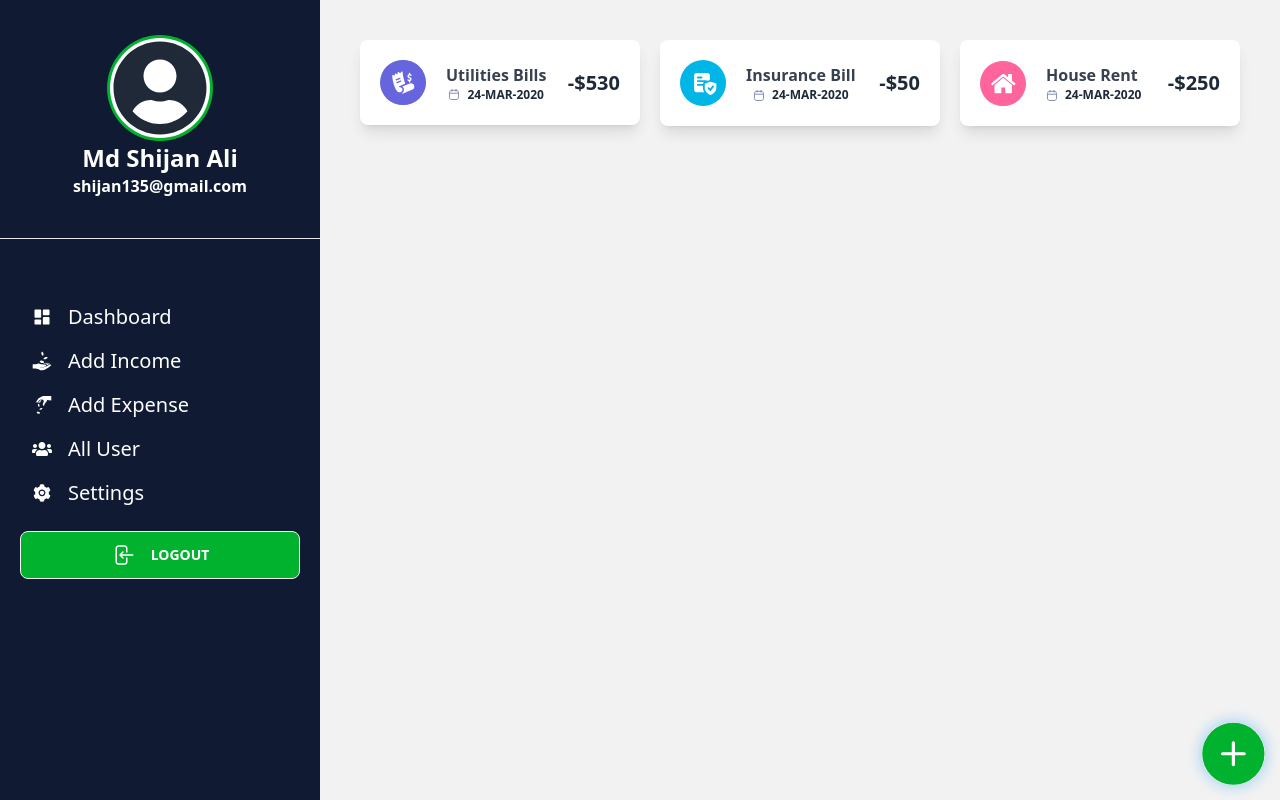
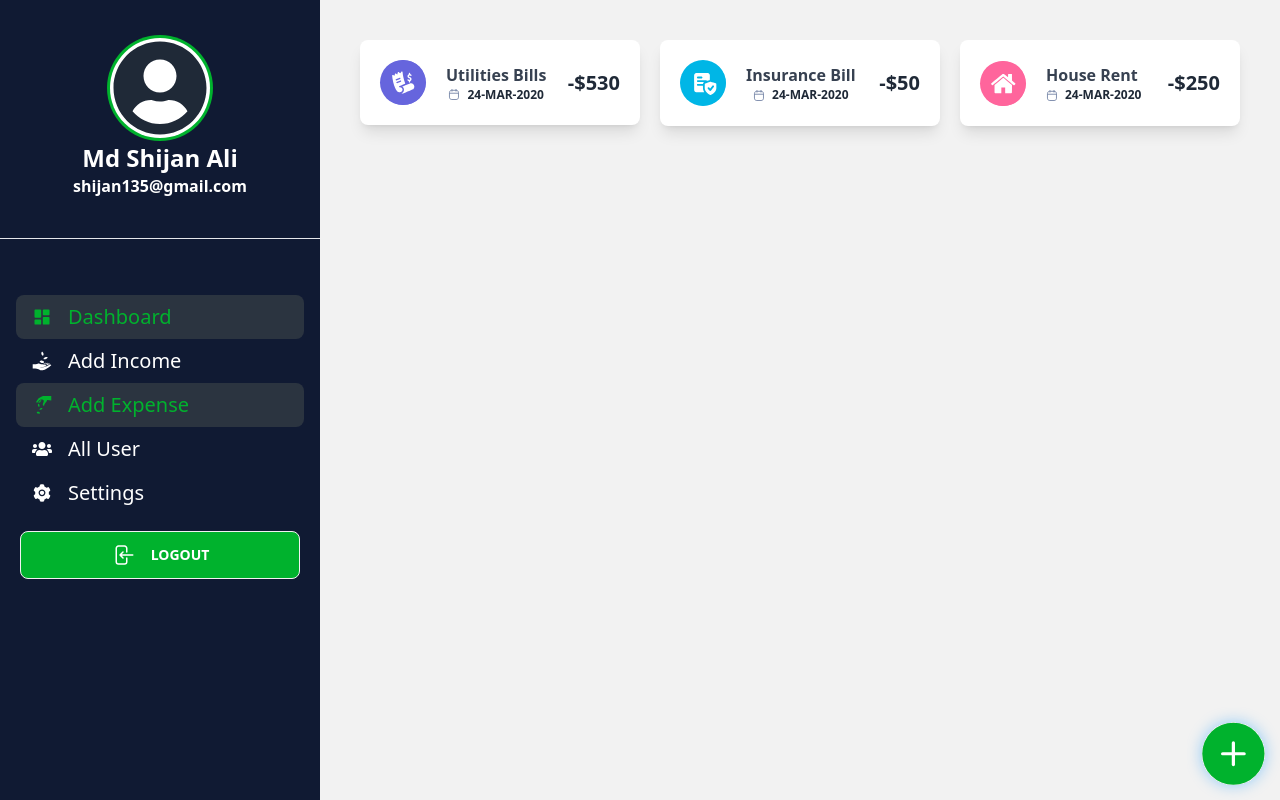
Before and after one commit to MdShijanAli/budget-app, a React (Vite) app: page /dashboard/add-expense in a window 1280 px wide. Built offline with nearby package versions, Linux system fonts and the light colour scheme.

Commit message:
navlink added

```diff
--- a/src/Pages/Dashboard/DashboardLayout.jsx
+++ b/src/Pages/Dashboard/DashboardLayout.jsx
@@ -1,10 +1,10 @@
 import React from 'react';
-
+import './style.css';
 import { FaUserCircle,FaUsers} from 'react-icons/fa';
 import { BiSolidDashboard } from 'react-icons/bi';
 import { AiFillSetting } from 'react-icons/ai';
 import { GiPayMoney,GiReceiveMoney } from 'react-icons/gi';
-import { Link, Outlet } from 'react-router-dom';
+import { NavLink, Outlet } from 'react-router-dom';
 import Header from '../../Components/ErrorPage/Header';
 
 
@@ -51,39 +51,39 @@ const DashboardLayout = () => {
 
 
 
-                            <li className='text-xl focus:text-red'>
-                            <Link className='text-white hover:text-[#00b22d]' to='/dashboard'>
+                            <li className='text-xl '>
+                            <NavLink className='text-white hover:text-[#00b22d]' to='/dashboard'>
                                        <BiSolidDashboard ></BiSolidDashboard>
                                        <span className='ml-2'> Dashboard</span>
-                                 </Link>
-                            </li>
-
-                            <li className='text-xl active:text-red'>
-                                <Link className='text-white hover:text-[#00b22d] active:text-red' to='/dashboard/add-income'>
-                                      <GiReceiveMoney></GiReceiveMoney>
-                                       <span className='ml-2'> Add Income</span>
-                                 </Link>
-                             </li>
-
-                            <li className='text-xl active:text-red'>
-                                     <Link className='text-white hover:text-[#00b22d] active:text-red' to='/dashboard/add-expense'>
-                                          <GiPayMoney></GiPayMoney>
-                                          <span className='ml-2'>Add Expense</span>
-                                     </Link>
-                            </li>
-
-                            <li className='text-xl active:text-red'>
-                                     <Link className='text-white hover:text-[#00b22d] active:text-red' to='/dashboard/users'>
-                                          <FaUsers></FaUsers>
-                                          <span className='ml-2'>All User</span>
-                                     </Link>
+                                 </NavLink>
                             </li>
 
                             <li className='text-xl '>
-                                <Link className='text-white hover:text-[#00b22d]' to='/dashboard/settings'>
+                                <NavLink className='text-white hover:text-[#00b22d] ' to='/dashboard/add-income'>
+                                      <GiReceiveMoney></GiReceiveMoney>
+                                       <span className='ml-2'> Add Income</span>
+                                 </NavLink>
+                             </li>
+
+                            <li className='text-xl '>
+                                     <NavLink className='text-white hover:text-[#00b22d] ' to='/dashboard/add-expense'>
+                                          <GiPayMoney></GiPayMoney>
+                                          <span className='ml-2'>Add Expense</span>
+                                     </NavLink>
+                            </li>
+
+                            <li className='text-xl '>
+                                     <NavLink className='text-white hover:text-[#00b22d] ' to='/dashboard/users'>
+                                          <FaUsers></FaUsers>
+                                          <span className='ml-2'>All User</span>
+                                     </NavLink>
+                            </li>
+
+                            <li className='text-xl '>
+                                <NavLink className='text-white hover:text-[#00b22d]' to='/dashboard/settings'>
                                       <AiFillSetting></AiFillSetting>
                                       <span className='ml-2'>Settings</span>
-                                </Link>
+                                </NavLink>
                             </li>
 
 
@@ -91,14 +91,14 @@ const DashboardLayout = () => {
 
 
                         <div className='mx-5'>
-                            <Link  to='/login'>
+                            <NavLink  to='/login'>
                                 <button className='btn bg-[#00b22d] hover:bg-[#00b22d] w-full text-white'>
                                     <svg xmlns="http://www.w3.org/2000/svg" fill="none" viewBox="0 0 24 24" strokeWidth={1.5} stroke="currentColor" className="w-6 h-6 mr-2">
                                         <path strokeLinecap="round" strokeLinejoin="round" d="M15.75 9V5.25A2.25 2.25 0 0013.5 3h-6a2.25 2.25 0 00-2.25 2.25v13.5A2.25 2.25 0 007.5 21h6a2.25 2.25 0 002.25-2.25V15M12 9l-3 3m0 0l3 3m-3-3h12.75" />
                                     </svg>
                                     Logout
                                 </button>
-                            </Link>
+                            </NavLink>
                         </div>
                     </div>
 
--- /dev/null
+++ b/src/Pages/Dashboard/style.css
@@ -0,0 +1,3 @@
+.active{
+  color:#00b22d!important;
+}
```
